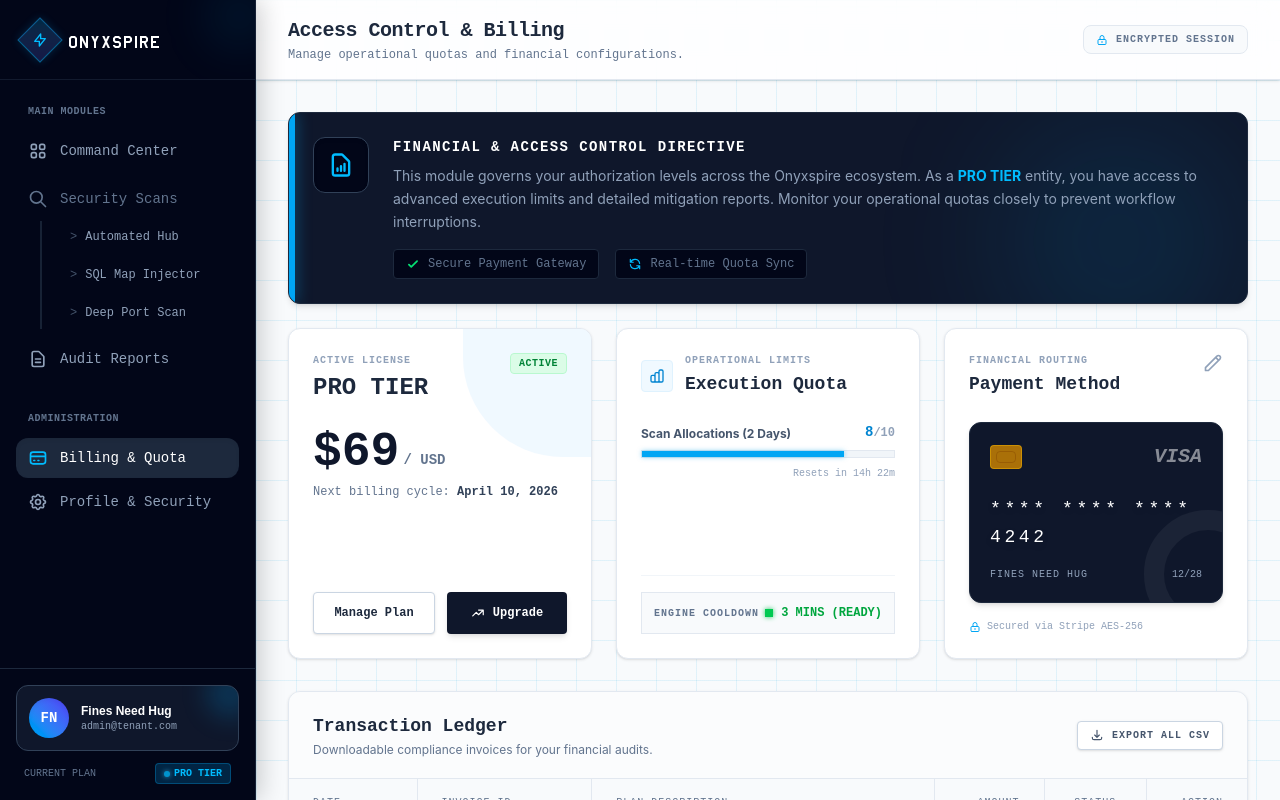
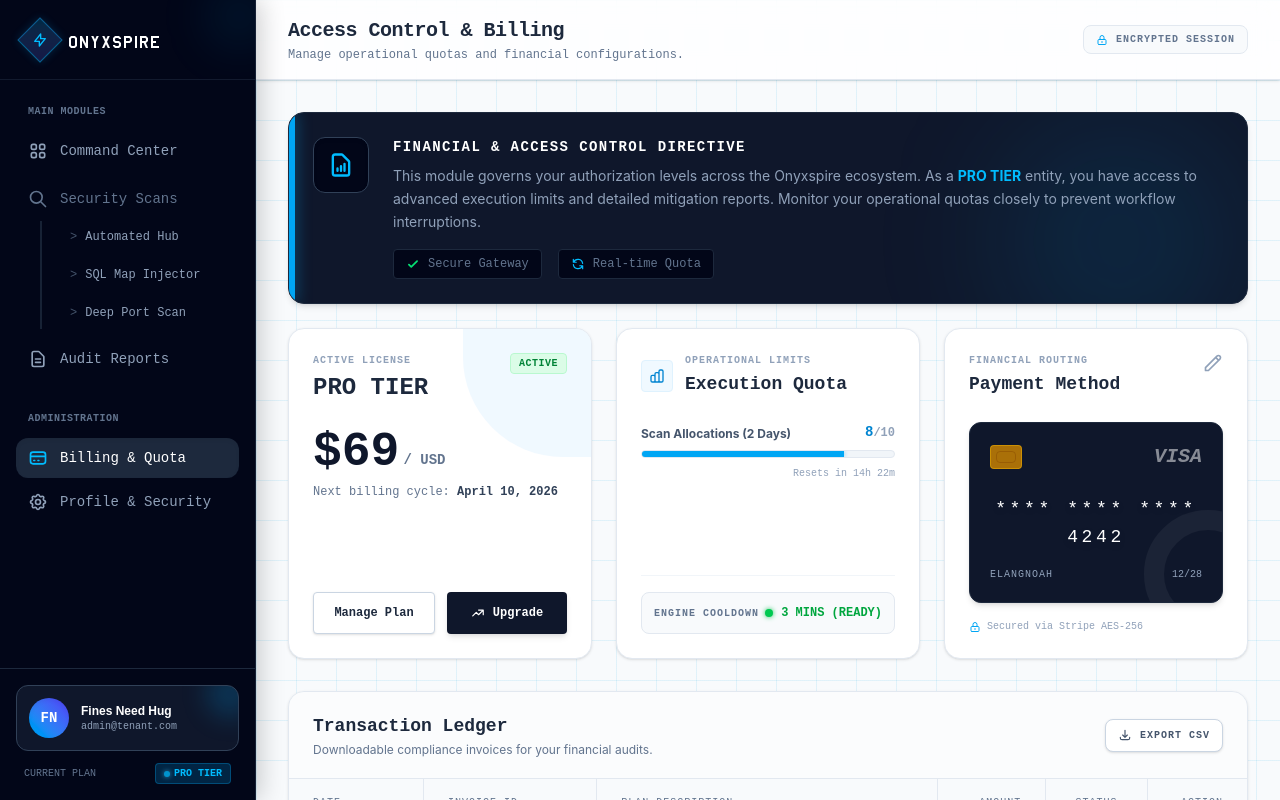
Before and after one commit to Fatradhinata/onyxspire, a Next.js app: page /billing in a window 1280 px wide. Built offline with nearby package versions, Linux system fonts and the light colour scheme.

Commit message:
feat: update billing page

```diff
--- a/app/(dashboard)/billing/page.tsx
+++ b/app/(dashboard)/billing/page.tsx
@@ -112,20 +112,20 @@ export default function SubscriptionBilling() {
         style={{ fontFamily: "'Inter', sans-serif" }}
       >
         {/* ── Header ── */}
-        <header className="h-20 bg-white/80 backdrop-blur-md border-b border-slate-200 px-8 flex items-center justify-between sticky top-0 z-30 shadow-sm flex-shrink-0">
+        <header className="h-20 bg-white/80 backdrop-blur-md border-b border-slate-200 pl-20 pr-4 md:px-8 flex items-center justify-between sticky top-0 z-30 shadow-sm flex-shrink-0">
           <div>
             <h2
-              className="font-bold text-xl text-slate-800 tracking-tight"
+              className="font-bold text-lg md:text-xl text-slate-800 tracking-tight"
               style={mono}
             >
               Access Control &amp; Billing
             </h2>
-            <p className="text-xs text-slate-500 mt-0.5" style={mono}>
+            <p className="text-[10px] md:text-xs text-slate-500 mt-0.5" style={mono}>
               Manage operational quotas and financial configurations.
             </p>
           </div>
 
-          <div className="flex items-center gap-3">
+          <div className="hidden sm:flex items-center gap-3">
             <span
               className="text-[10px] font-bold text-slate-500 uppercase tracking-widest border border-slate-200 bg-slate-50 px-3 py-1.5 rounded-lg flex items-center gap-2"
               style={mono}
@@ -136,13 +136,13 @@ export default function SubscriptionBilling() {
           </div>
         </header>
 
-        <div className="p-8 max-w-[90rem] mx-auto w-full space-y-6 pb-20">
+        <div className="p-4 md:p-6 xl:p-8 max-w-[90rem] mx-auto w-full space-y-6 pb-20">
           {/* ── Directive Banner ── */}
-          <div className="bg-slate-900 border border-slate-800 rounded-xl p-6 shadow-md relative overflow-hidden mb-6">
+          <div className="bg-slate-900 border border-slate-800 rounded-2xl p-6 shadow-md relative overflow-hidden mb-6">
             <div className="absolute left-0 top-0 w-1.5 h-full bg-sky-500 shadow-[0_0_15px_rgba(14,165,233,0.6)]" />
             <div className="absolute right-0 top-0 w-64 h-64 bg-sky-500/10 rounded-full filter blur-[60px] pointer-events-none" />
 
-            <div className="relative z-10 flex flex-col md:flex-row items-start gap-6">
+            <div className="relative z-10 flex flex-col lg:flex-row items-start gap-6">
               <div className="w-14 h-14 rounded-xl bg-slate-950 border border-slate-700 text-sky-400 flex items-center justify-center flex-shrink-0 shadow-inner">
                 <svg
                   className="w-7 h-7"
@@ -161,12 +161,12 @@ export default function SubscriptionBilling() {
 
               <div className="flex-1">
                 <h3
-                  className="font-bold text-white text-sm uppercase tracking-widest mb-2 flex items-center gap-3"
+                  className="font-bold text-white text-xs sm:text-sm uppercase tracking-widest mb-2 flex items-center gap-3"
                   style={mono}
                 >
                   Financial &amp; Access Control Directive
                 </h3>
-                <p className="text-sm text-slate-400 leading-relaxed mb-4 max-w-4xl">
+                <p className="text-xs sm:text-sm text-slate-400 leading-relaxed mb-4 max-w-4xl">
                   This module governs your authorization levels across the
                   Onyxspire ecosystem. As a{" "}
                   <span className="text-sky-400 font-bold">PRO TIER</span>{" "}
@@ -175,7 +175,7 @@ export default function SubscriptionBilling() {
                   closely to prevent workflow interruptions.
                 </p>
 
-                <div className="flex gap-4 text-xs" style={mono}>
+                <div className="flex flex-wrap gap-3 sm:gap-4 text-[10px] sm:text-xs" style={mono}>
                   <span className="flex items-center gap-2 text-slate-500 bg-slate-950 px-3 py-1.5 rounded border border-slate-800">
                     <svg
                       className="w-3.5 h-3.5 text-green-400"
@@ -190,7 +190,7 @@ export default function SubscriptionBilling() {
                         d="M5 13l4 4L19 7"
                       />
                     </svg>
-                    Secure Payment Gateway
+                    Secure Gateway
                   </span>
                   <span className="flex items-center gap-2 text-slate-500 bg-slate-950 px-3 py-1.5 rounded border border-slate-800">
                     <svg
@@ -206,7 +206,7 @@ export default function SubscriptionBilling() {
                         d="M4 4v5h.582m15.356 2A8.001 8.001 0 004.582 9m0 0H9m11 11v-5h-.581m0 0a8.003 8.003 0 01-15.357-2m15.357 2H15"
                       />
                     </svg>
-                    Real-time Quota Sync
+                    Real-time Quota
                   </span>
                 </div>
               </div>
@@ -214,9 +214,9 @@ export default function SubscriptionBilling() {
           </div>
 
           {/* ── Three Cards ── */}
-          <div className="grid grid-cols-1 lg:grid-cols-3 gap-6">
+          <div className="grid grid-cols-1 md:grid-cols-2 xl:grid-cols-3 gap-6">
             {/* Card 1 — Active License */}
-            <div className="bg-white border border-slate-200 rounded-xl p-6 shadow-sm flex flex-col relative overflow-hidden">
+            <div className="bg-white border border-slate-200 rounded-2xl p-6 shadow-sm flex flex-col relative overflow-hidden">
               <div className="absolute right-0 top-0 w-32 h-32 bg-sky-50 rounded-bl-[100px] -z-0" />
 
               <div className="flex justify-between items-start mb-6 relative z-10">
@@ -245,7 +245,7 @@ export default function SubscriptionBilling() {
               <div className="mb-8 relative z-10">
                 <div className="flex items-end gap-1">
                   <span
-                    className="text-5xl font-bold text-slate-900"
+                    className="text-4xl sm:text-5xl font-bold text-slate-900"
                     style={mono}
                   >
                     $69
@@ -267,13 +267,13 @@ export default function SubscriptionBilling() {
 
               <div className="mt-auto flex gap-3 relative z-10">
                 <button
-                  className="flex-1 bg-white hover:bg-slate-50 text-slate-800 border border-slate-300 font-bold text-xs py-3 rounded transition-colors shadow-sm text-center"
+                  className="flex-1 bg-white hover:bg-slate-50 text-slate-800 border border-slate-300 font-bold text-[10px] sm:text-xs py-3 rounded transition-colors shadow-sm text-center"
                   style={mono}
                 >
                   Manage Plan
                 </button>
                 <button
-                  className="flex-1 bg-slate-900 hover:bg-sky-600 text-white font-bold text-xs py-3 rounded transition-colors shadow-md text-center flex items-center justify-center gap-2"
+                  className="flex-1 bg-slate-900 hover:bg-sky-600 text-white font-bold text-[10px] sm:text-xs py-3 rounded transition-colors shadow-md text-center flex items-center justify-center gap-2"
                   style={mono}
                 >
                   <svg
@@ -295,7 +295,7 @@ export default function SubscriptionBilling() {
             </div>
 
             {/* Card 2 — Execution Quota */}
-            <div className="bg-white border border-slate-200 rounded-xl p-6 shadow-sm flex flex-col">
+            <div className="bg-white border border-slate-200 rounded-2xl p-6 shadow-sm flex flex-col">
               <div className="flex items-center gap-3 mb-6">
                 <div className="w-8 h-8 rounded bg-sky-50 text-sky-600 flex items-center justify-center border border-sky-100">
                   <svg
@@ -337,7 +337,7 @@ export default function SubscriptionBilling() {
                     8<span className="text-slate-400 text-xs">/10</span>
                   </span>
                 </div>
-                <div className="w-full bg-slate-100 h-2 border border-slate-200">
+                <div className="w-full bg-slate-100 h-2 border border-slate-200 rounded-full overflow-hidden">
                   <div
                     className="bg-sky-500 h-full shadow-[0_0_5px_rgba(14,165,233,0.5)]"
                     style={{ width: "80%" }}
@@ -352,7 +352,7 @@ export default function SubscriptionBilling() {
               </div>
 
               <div className="mt-auto border-t border-slate-100 pt-4">
-                <div className="flex justify-between items-center bg-slate-50 border border-slate-200 p-3">
+                <div className="flex justify-between items-center bg-slate-50 border border-slate-200 p-3 rounded-lg">
                   <span
                     className="text-[10px] font-bold text-slate-500 uppercase tracking-widest"
                     style={mono}
@@ -360,10 +360,10 @@ export default function SubscriptionBilling() {
                     Engine Cooldown
                   </span>
                   <span
-                    className="font-bold text-green-600 flex items-center gap-2 text-xs"
+                    className="font-bold text-green-600 flex items-center gap-2 text-[10px] sm:text-xs"
                     style={mono}
                   >
-                    <span className="w-2 h-2 bg-green-500 rounded-none shadow-[0_0_5px_#22c55e]" />
+                    <span className="w-2 h-2 bg-green-500 rounded-full shadow-[0_0_5px_#22c55e]" />
                     3 MINS (READY)
                   </span>
                 </div>
@@ -371,7 +371,7 @@ export default function SubscriptionBilling() {
             </div>
 
             {/* Card 3 — Payment Method */}
-            <div className="bg-white border border-slate-200 rounded-xl p-6 shadow-sm flex flex-col">
+            <div className="bg-white border border-slate-200 rounded-2xl p-6 shadow-sm flex flex-col md:col-span-2 xl:col-span-1">
               <div className="flex justify-between items-start mb-6">
                 <div>
                   <p
@@ -405,7 +405,7 @@ export default function SubscriptionBilling() {
               </div>
 
               {/* Credit Card Visual */}
-              <div className="bg-slate-900 border border-slate-800 rounded-xl p-5 relative overflow-hidden shadow-md">
+              <div className="bg-slate-900 border border-slate-800 rounded-xl p-5 relative overflow-hidden shadow-md max-w-sm w-full mx-auto md:mx-0">
                 <div className="flex justify-between items-center mb-6 relative z-10">
                   <div className="w-8 h-6 bg-yellow-600/80 rounded flex items-center justify-center border border-yellow-500/50">
                     <div className="w-5 h-3 border border-yellow-800/50 rounded-sm" />
@@ -418,19 +418,19 @@ export default function SubscriptionBilling() {
                   </span>
                 </div>
                 <div
-                  className="text-white text-lg tracking-[0.2em] mb-4 relative z-10 drop-shadow-md"
+                  className="text-white text-base sm:text-lg tracking-[0.2em] mb-4 relative z-10 drop-shadow-md text-center"
                   style={mono}
                 >
                   **** **** **** 4242
                 </div>
                 <div className="flex justify-between items-end relative z-10">
                   <p
-                    className="text-[10px] text-slate-400 uppercase tracking-widest"
+                    className="text-[9px] sm:text-[10px] text-slate-400 uppercase tracking-widest"
                     style={mono}
                   >
-                    Fines Need Hug
+                    elangnoah
                   </p>
-                  <p className="text-[10px] text-slate-400" style={mono}>
+                  <p className="text-[9px] sm:text-[10px] text-slate-400" style={mono}>
                     12/28
                   </p>
                 </div>
@@ -438,7 +438,7 @@ export default function SubscriptionBilling() {
               </div>
 
               <p
-                className="text-[10px] text-slate-400 mt-4 flex items-center gap-1.5"
+                className="text-[9px] sm:text-[10px] text-slate-400 mt-4 flex items-center gap-1.5"
                 style={mono}
               >
                 <LockIcon className="w-3 h-3 text-sky-500" />
@@ -448,18 +448,18 @@ export default function SubscriptionBilling() {
           </div>
 
           {/* ── Transaction Ledger ── */}
-          <div className="bg-white border border-slate-200 rounded-xl shadow-sm overflow-hidden mt-8">
-            <div className="px-6 py-5 border-b border-slate-200 bg-slate-50/50 flex justify-between items-center">
+          <div className="bg-white border border-slate-200 rounded-2xl shadow-sm overflow-hidden mt-8">
+            <div className="px-4 sm:px-6 py-5 border-b border-slate-200 bg-slate-50/50 flex flex-col sm:flex-row justify-between items-start sm:items-center gap-4">
               <div>
                 <h3 className="font-bold text-lg text-slate-800" style={mono}>
                   Transaction Ledger
                 </h3>
-                <p className="text-xs text-slate-500 mt-0.5">
+                <p className="text-[10px] sm:text-xs text-slate-500 mt-0.5">
                   Downloadable compliance invoices for your financial audits.
                 </p>
               </div>
               <button
-                className="bg-white border border-slate-300 text-slate-600 hover:text-sky-600 hover:border-sky-300 font-bold text-[10px] uppercase tracking-widest px-3 py-1.5 rounded transition-all shadow-sm flex items-center gap-2"
+                className="w-full sm:w-auto bg-white border border-slate-300 text-slate-600 hover:text-sky-600 hover:border-sky-300 font-bold text-[10px] uppercase tracking-widest px-3 py-2 rounded-lg transition-all shadow-sm flex items-center justify-center gap-2"
                 style={mono}
               >
                 <svg
@@ -475,12 +475,12 @@ export default function SubscriptionBilling() {
                     d="M4 16v1a3 3 0 003 3h10a3 3 0 003-3v-1m-4-4l-4 4m0 0l-4-4m4 4V4"
                   />
                 </svg>
-                Export All CSV
+                Export CSV
               </button>
             </div>
 
-            <div className="overflow-x-auto">
-              <table className="w-full text-left border-collapse" style={mono}>
+            <div className="overflow-x-auto terminal-scroll">
+              <table className="w-full text-left border-collapse whitespace-nowrap min-w-[700px]" style={mono}>
                 <thead>
                   <tr className="bg-slate-50 border-b border-slate-200 text-[10px] font-bold text-slate-500 uppercase tracking-widest">
                     <th className="py-4 px-6 font-normal border-r border-slate-200 w-32">
@@ -501,13 +501,13 @@ export default function SubscriptionBilling() {
                     <th className="py-4 px-6 font-normal text-right">Action</th>
                   </tr>
                 </thead>
-                <tbody className="text-sm text-slate-700 divide-y divide-slate-100">
+                <tbody className="text-xs sm:text-sm text-slate-700 divide-y divide-slate-100">
                   {INVOICES.map((inv) => (
                     <tr
                       key={inv.id}
                       className="hover:bg-slate-50 transition-colors group"
                     >
-                      <td className="py-4 px-6 text-slate-500 text-xs">
+                      <td className="py-4 px-6 text-slate-500 text-[10px] sm:text-xs">
                         {inv.date}
                       </td>
                       <td className="py-4 px-6 font-bold text-slate-800">
```
